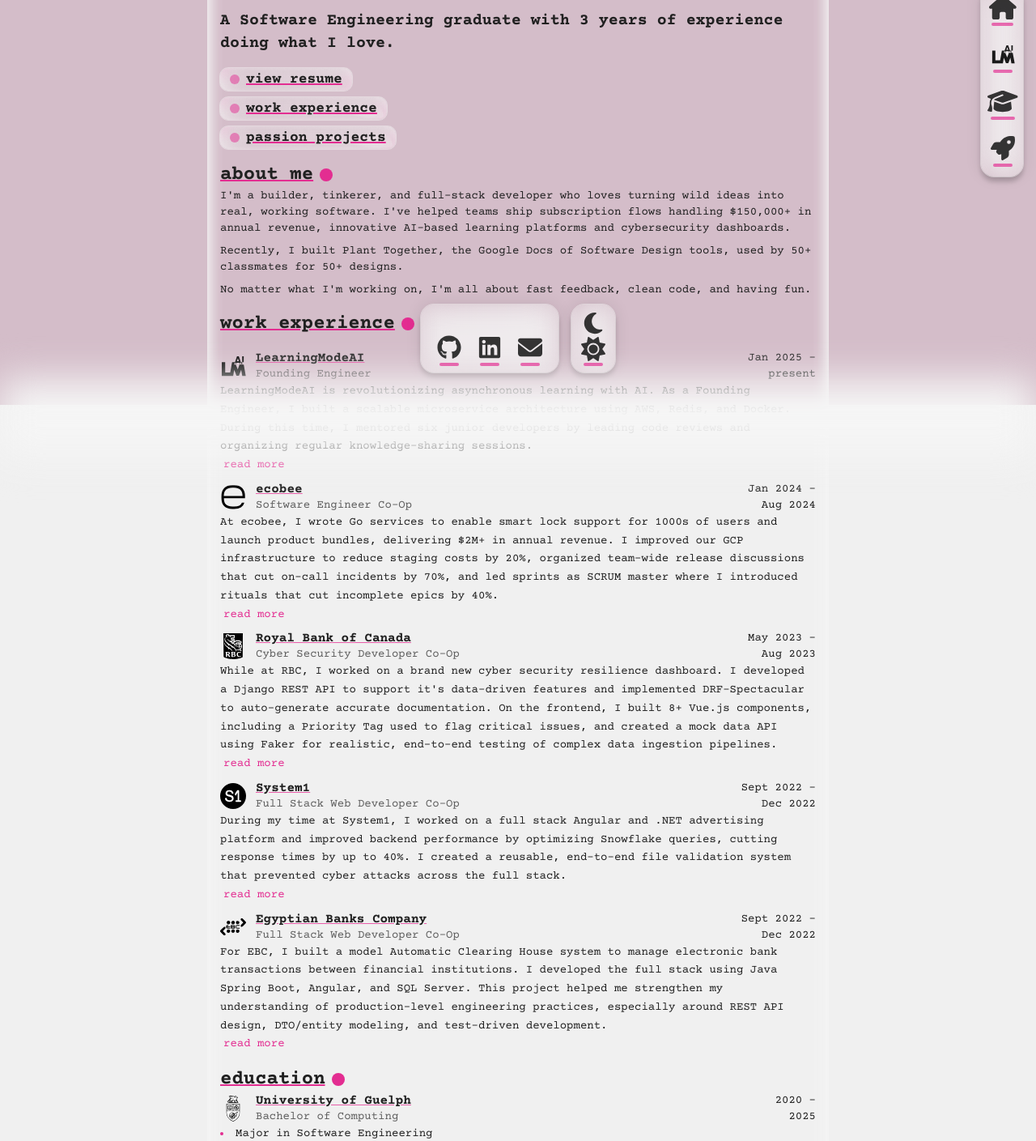
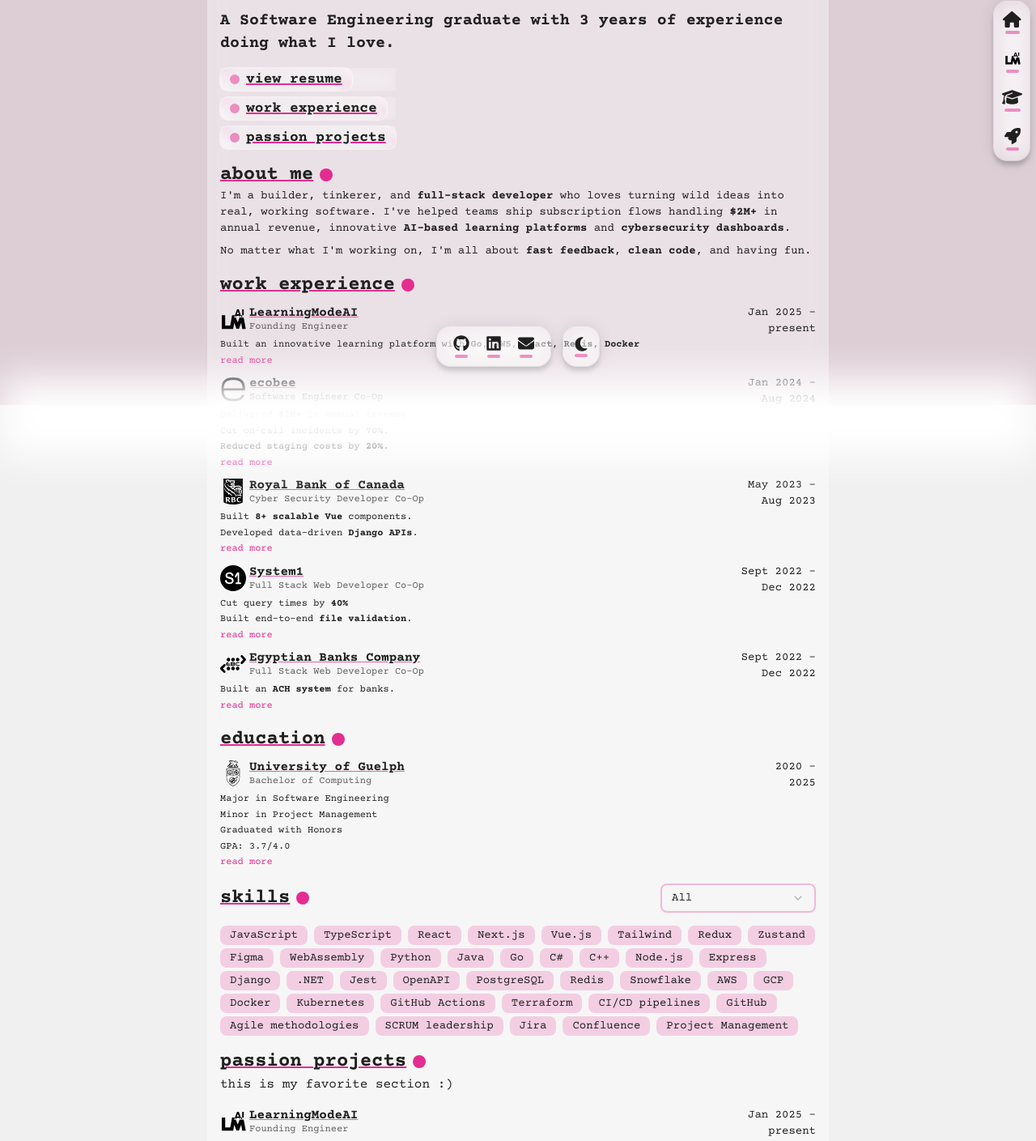
Before and after one commit to nnourr/portfolio-website, a React (Vite) app: page / in a window 1280 px wide. Shown: the part 300-1709 px from the top of the page at 81% size. Built offline with nearby package versions, Linux system fonts and the light colour scheme; a web font is replaced by a local one.

Commit message:
a little less overstimulating

```diff
--- a/src/App.tsx
+++ b/src/App.tsx
@@ -18,7 +18,7 @@
       {/* top bar */}
       <TopBar />
       {/* main content */}
-      <div className="text-contrast inset-shadow-glow dark:inset-shadow-glow/20 mx-auto my-2 flex h-fit min-h-screen w-[95%] flex-col gap-4 rounded-xl px-4 pt-28 pb-4 backdrop-blur-sm md:w-3xl dark:backdrop-blur-xs">
+      <div className="text-contrast bg-secondary/40 dark:inset-shadow-glow/20 mx-auto my-2 flex h-fit min-h-screen w-[95%] flex-col gap-4 rounded-xl px-4 pt-28 pb-4 backdrop-blur-md md:w-3xl dark:backdrop-blur-xs">
         <div className="after:inset-shadow-glow animate-in fade-in relative overflow-hidden rounded-2xl opacity-90 duration-400 after:absolute after:top-0 after:left-0 after:h-full after:w-full">
           <img
             src="/headshotcropped.png"
@@ -59,19 +59,17 @@
         <Section title="about me" className="animate-in fade-in duration-400">
           <div className="flex flex-col gap-2 text-sm">
             <p>
-              I'm a builder, tinkerer, and full-stack developer who loves
-              turning wild ideas into real, working software. I've helped teams
-              ship subscription flows handling $150,000+ in annual revenue,
-              innovative AI-based learning platforms and cybersecurity
-              dashboards.
+              I'm a builder, tinkerer, and <strong>full-stack developer</strong>{' '}
+              who loves turning wild ideas into real, working software. I've
+              helped teams ship subscription flows handling{' '}
+              <strong>$2M+</strong> in annual revenue, innovative{' '}
+              <strong>AI-based learning platforms</strong> and{' '}
+              <strong>cybersecurity dashboards</strong>.
             </p>
             <p>
-              Recently, I built Plant Together, the Google Docs of Software
-              Design tools, used by 50+ classmates for 50+ designs.
-            </p>
-            <p>
-              No matter what I'm working on, I'm all about fast feedback, clean
-              code, and having fun.
+              No matter what I'm working on, I'm all about{' '}
+              <strong>fast feedback</strong>, <strong>clean code</strong>, and
+              having fun.
             </p>
           </div>
         </Section>
@@ -80,7 +78,7 @@
           id="work-exp"
           className="animate-in fade-in duration-400"
         >
-          <div className="mt-4 flex flex-col gap-2">
+          <div className="mt-2 flex flex-col gap-2">
             <Experience
               logoSrc={'/lmai.svg'}
               company={'LearningModeAI'}
@@ -89,13 +87,13 @@
               startDate={'Jan 2025'}
               endDate={'present'}
             >
-              <p>
-                LearningModeAI is revolutionizing asynchronous learning with AI.
-                As a Founding Engineer, I built a scalable microservice
-                architecture using AWS, Redis, and Docker. During this time, I
-                mentored six junior developers by leading code reviews and
-                organizing regular knowledge-sharing sessions.
-              </p>
+              <ul className="marker:text-accent list-inside list-none">
+                <li>
+                  Built an innovative learning platform with <strong>Go</strong>
+                  , <strong>AWS</strong>, <strong>React</strong>,{' '}
+                  <strong>Redis</strong>, <strong>Docker</strong>
+                </li>
+              </ul>
             </Experience>
             <Experience
               logoSrc={'/ecobee.svg'}
@@ -105,15 +103,17 @@
               endDate={'Aug 2024'}
               companyLink={'https://ecobee.com'}
             >
-              <p>
-                At ecobee, I wrote Go services to enable smart lock support for
-                1000s of users and launch product bundles, delivering $2M+ in
-                annual revenue. I improved our GCP infrastructure to reduce
-                staging costs by 20%, organized team-wide release discussions
-                that cut on-call incidents by 70%, and led sprints as SCRUM
-                master where I introduced rituals that cut incomplete epics by
-                40%.
-              </p>
+              <ul className="marker:text-accent list-inside list-none">
+                <li>
+                  Delivered <strong>$2M+</strong> in annual revenue.
+                </li>
+                <li>
+                  Cut on-call incidents by <strong>70%</strong>.
+                </li>
+                <li>
+                  Reduced staging costs by <strong>20%</strong>.
+                </li>
+              </ul>
             </Experience>
             <Experience
               logoSrc={'/rbc.svg'}
@@ -123,16 +123,14 @@
               endDate={'Aug 2023'}
               companyLink={'https://rbc.com'}
             >
-              <p>
-                While at RBC, I worked on a brand new cyber security resilience
-                dashboard. I developed a Django REST API to support it's
-                data-driven features and implemented DRF-Spectacular to
-                auto-generate accurate documentation. On the frontend, I built
-                8+ Vue.js components, including a Priority Tag used to flag
-                critical issues, and created a mock data API using Faker for
-                realistic, end-to-end testing of complex data ingestion
-                pipelines.
-              </p>
+              <ul className="marker:text-accent list-inside list-none">
+                <li>
+                  Built <strong>8+ scalable Vue</strong> components.
+                </li>
+                <li>
+                  Developed data-driven <strong>Django APIs</strong>.
+                </li>
+              </ul>
             </Experience>
             <Experience
               logoSrc={'/system1.svg'}
@@ -142,13 +140,14 @@
               endDate={'Dec 2022'}
               companyLink={'https://system1.com'}
             >
-              <p>
-                During my time at System1, I worked on a full stack Angular and
-                .NET advertising platform and improved backend performance by
-                optimizing Snowflake queries, cutting response times by up to
-                40%. I created a reusable, end-to-end file validation system
-                that prevented cyber attacks across the full stack.
-              </p>
+              <ul className="marker:text-accent list-inside list-none">
+                <li>
+                  Cut query times by <strong>40%</strong>
+                </li>
+                <li>
+                  Built end-to-end <strong>file validation</strong>.
+                </li>
+              </ul>
             </Experience>
             <Experience
               logoSrc={'/ebc.svg'}
@@ -158,15 +157,11 @@
               endDate={'Dec 2022'}
               companyLink={'https://www.egyptianbanks.com/'}
             >
-              <p>
-                For EBC, I built a model Automatic Clearing House system to
-                manage electronic bank transactions between financial
-                institutions. I developed the full stack using Java Spring Boot,
-                Angular, and SQL Server. This project helped me strengthen my
-                understanding of production-level engineering practices,
-                especially around REST API design, DTO/entity modeling, and
-                test-driven development.
-              </p>
+              <ul className="marker:text-accent list-inside list-none">
+                <li>
+                  Built an <strong>ACH system</strong> for banks.
+                </li>
+              </ul>
             </Experience>
           </div>
         </Section>
@@ -182,8 +177,9 @@
             endDate="2025"
             companyLink="https://uoguelph.ca"
             logoSrc="/uog.svg"
+            className="mt-2"
           >
-            <ul className="marker:text-accent list-inside list-disc">
+            <ul className="marker:text-accent list-inside list-none">
               <li>Major in Software Engineering</li>
               <li>Minor in Project Management</li>
               <li>Graduated with Honors</li>
@@ -208,11 +204,14 @@
               endDate={'present'}
             >
               <p>
-                LearningModeAI is revolutionizing asynchronous learning with AI.
-                As a Founding Engineer, I built a scalable microservice
-                architecture using AWS, Redis, and Docker. During this time, I
-                mentored six junior developers by leading code reviews and
-                organizing regular knowledge-sharing sessions.
+                <strong>LearningModeAI</strong> is revolutionizing asynchronous
+                learning with <strong>AI</strong>. As a{' '}
+                <strong>Founding Engineer</strong>, I built a scalable{' '}
+                <strong>microservice architecture</strong> using{' '}
+                <strong>AWS</strong>, <strong>Redis</strong>, and{' '}
+                <strong>Docker</strong>. During this time, I mentored{' '}
+                <strong>six junior developers</strong> by leading code reviews
+                and organizing regular knowledge-sharing sessions.
               </p>
             </Experience>
           </div>
--- a/src/components/Background.tsx
+++ b/src/components/Background.tsx
@@ -9,7 +9,7 @@
 }) => {
   return (
     <div
-      className={` ${className} bg-bg before:bg-pale-accent/30 before:stroke-pale-accent/50 relative z-0 h-fit overflow-hidden before:fixed before:top-0 before:-left-0 before:-z-10 before:h-[100%] before:w-full before:mask-[url("/tic-tac.svg")] before:mask-size-[8vh] before:md:mask-size-[6vh] dark:before:mask-[url("/circuit-board.svg")] dark:before:mask-size-[50vh]`}
+      className={` ${className} before:bg-pale-accent/20 before:stroke-pale-accent/50 bg-bg relative z-0 h-fit overflow-hidden before:fixed before:top-0 before:-left-0 before:-z-10 before:h-[100%] before:w-full before:mask-[url("/tic-tac.svg")] before:mask-size-[8vh] before:md:mask-size-[6vh] dark:before:mask-[url("/circuit-board.svg")] dark:before:mask-size-[50vh]`}
     >
       <div className="z-10">{children}</div>
     </div>
--- a/src/components/BottomBar.tsx
+++ b/src/components/BottomBar.tsx
@@ -1,4 +1,11 @@
-import { faEnvelope, faMoon, faSun } from '@fortawesome/free-solid-svg-icons';
+import {
+  faEnvelope,
+  faGraduationCap,
+  faHome,
+  faMoon,
+  faRocket,
+  faSun,
+} from '@fortawesome/free-solid-svg-icons';
 import { FontAwesomeIcon } from '@fortawesome/react-fontawesome';
 import Button from './Button';
 import Glass from './Glass';
@@ -31,14 +38,18 @@
   const { isScrolling: hide, setIsScrolling } = useScrollStore();
   return (
     <div
-      className={`fixed bottom-0 z-50 mx-auto flex w-full justify-center transition-all duration-150`}
+      className={`fixed bottom-0 z-50 mx-auto flex w-full justify-center rounded-3xl transition-all duration-150`}
       onClick={() => setTimeout(() => setIsScrolling(false), 10)}
     >
       <div
-        className={`flex w-full items-end justify-center gap-4 text-3xl transition-all duration-150 ${!hide ? 'mb-10 opacity-100' : 'mb-4 opacity-90'}`}
+        className={`mb-12 flex w-fit items-end justify-center gap-4 text-xl`}
       >
-        <Glass layered={true} className={`${!hide ? 'h-full' : 'h-1/4'}`}>
-          <div className="text-contrast z-20 flex flex-row items-end gap-5 px-5 py-2 opacity-90">
+        <Glass layered={true} className={`${!hide ? 'h-full' : 'h-3'}`}>
+          <div
+            className={`text-contrast z-20 flex flex-row gap-5 px-5 ${
+              !hide ? 'items-center py-2.5' : 'items-end py-1'
+            }`}
+          >
             {socialLinks.map(link => (
               <a
                 key={link.key}
@@ -47,33 +58,38 @@
                 className="z-20 flex flex-col items-center gap-1"
               >
                 <FontAwesomeIcon className="aspect-square" icon={link.icon} />
-                <div className="bg-accent h-1 w-4/5 rounded-full opacity-75" />
+                <div className="bg-accent h-1 w-4/5 rounded-full opacity-50" />
               </a>
             ))}
           </div>
         </Glass>
-        <Glass layered={true} className={`${!hide ? 'h-full' : 'h-1/4'}`}>
+        <Glass layered={true} className={`${!hide ? 'h-full' : 'h-1/4'} `}>
+          <div
+            className={`text-contrast z-20 flex flex-row gap-5 px-3 ${
+              !hide ? 'items-center py-2.5' : 'items-end py-1'
+            }`}
+          >
             <Button
               onClick={() => {
                 !hide && document.documentElement.classList.toggle('dark');
               }}
               variant="ghost"
-            className="z-20 flex flex-row items-end px-3 py-2 opacity-90"
             >
               <div className="text-contrast flex flex-col items-center gap-0.5">
                 <FontAwesomeIcon
                   icon={faMoon}
                   key="moon"
-                className="z-50 aspect-square dark:hidden"
+                  className="z-50 aspect-square dark:hidden!"
                 />
                 <FontAwesomeIcon
                   icon={faSun}
                   key="sun"
-                className="z-50 hidden aspect-square dark:block"
+                  className="z-50 hidden! aspect-square dark:block!"
                 />
-              <div className="bg-accent h-1 w-4/5 rounded-full opacity-75" />
+                <div className="bg-accent h-1 w-4/5 rounded-full opacity-50" />
               </div>
             </Button>
+          </div>
         </Glass>
       </div>
       <div className="bg-secondary absolute -bottom-16 left-0 h-24 w-full blur-xl" />
--- a/src/components/Experience.tsx
+++ b/src/components/Experience.tsx
@@ -23,7 +23,7 @@
     <div className={`text-contrast ${className}`}>
       {/* Header with logo, company info, and date */}
       <div className="flex items-start justify-between gap-2">
-        <div className="flex items-center gap-3">
+        <div className="flex items-center gap-1">
           {/* Company Logo */}
           {logoSrc && (
             <div className="aspect-square h-8 flex-shrink-0">
@@ -46,7 +46,7 @@
                 company
               )}
             </h3>
-            <p className="text-contrast/70 text-sm">{position}</p>
+            <p className="text-contrast/70 text-xs">{position}</p>
           </div>
         </div>
 
@@ -57,10 +57,10 @@
       </div>
 
       {/* Description */}
-      <div className="text-sm leading-relaxed">
+      <div className="text-xs leading-relaxed">
         {children}
         <a
-          className="text-accent ml-1 text-nowrap"
+          className="text-accent text-nowrap"
           onClick={() => alert('Blog coming soon!')}
         >
           read more
--- a/src/components/NavBar.tsx
+++ b/src/components/NavBar.tsx
@@ -49,17 +49,15 @@
   const { isScrolling: hide, setIsScrolling } = useScrollStore();
   return (
     <div
-      className={`fixed top-[50svh] z-50 h-fit -translate-y-1/2 transition-all duration-300 ${
-        !hide ? 'right-4 w-13' : 'right-2 w-3'
+      className={`fixed top-[50svh] right-2 z-50 h-fit -translate-y-1/2 transition-all duration-300 ${
+        !hide ? 'w-11' : 'w-3'
       }`}
       onClick={() => setTimeout(() => setIsScrolling(false), 10)}
     >
       <Glass layered={true}>
         <div
-          className={`text-contrast z-20 flex flex-col justify-start gap-5 py-3 text-3xl transition-all duration-300 ${
-            !hide
-              ? 'items-center px-2 opacity-90'
-              : 'items-start px-1 opacity-40'
+          className={`text-contrast z-20 flex flex-col justify-start gap-5 py-3 text-xl transition-all duration-300 ${
+            !hide ? 'items-center px-2.5' : 'items-start px-1'
           }`}
         >
           {navLinks.map(link => (
@@ -74,14 +72,14 @@
                 <CyclingIcon
                   icons={workExperienceIcons}
                   intervalMs={2000}
-                  animationType="scale"
-                  className="h-[30px] w-[30px] object-contain dark:invert"
+                  animationType="fade"
+                  className="aspect-square h-[20px] object-contain dark:invert"
                 />
               ) : (
                 <FontAwesomeIcon icon={link.icon} />
               )}
               <div
-                className={`bg-accent rounded-full opacity-75 ${
+                className={`bg-accent rounded-full opacity-50 ${
                   !hide ? 'h-1 w-4/5' : 'h-3/4 w-1'
                 }`}
               />
--- a/src/components/Skills.tsx
+++ b/src/components/Skills.tsx
@@ -124,7 +124,7 @@
         {filteredSkills.map(skill => (
           <div
             key={skill.name}
-            className="bg-accent/50 rounded-md px-3 py-0.5 text-sm font-bold"
+            className="bg-accent/20 rounded-md px-3 py-0.5 text-sm"
           >
             {skill.name}
           </div>
--- a/src/index.css
+++ b/src/index.css
@@ -50,8 +50,6 @@
   --color-popover-foreground: var(--popover-foreground);
   --color-primary: var(--primary);
   --color-primary-foreground: var(--primary-foreground);
-  --color-secondary: var(--secondary);
-  --color-secondary-foreground: var(--secondary-foreground);
   --color-muted: var(--muted);
   --color-muted-foreground: var(--muted-foreground);
   --color-destructive: var(--destructive);
@@ -81,8 +79,6 @@
   --popover-foreground: oklch(0.145 0 0);
   --primary: oklch(0.205 0 0);
   --primary-foreground: oklch(0.985 0 0);
-  --secondary: oklch(0.97 0 0);
-  --secondary-foreground: oklch(0.205 0 0);
   --muted: oklch(0.97 0 0);
   --muted-foreground: oklch(0.556 0 0);
   --destructive: oklch(0.577 0.245 27.325);
@@ -111,8 +107,6 @@
   --popover-foreground: oklch(0.985 0 0);
   --primary: oklch(0.922 0 0);
   --primary-foreground: oklch(0.205 0 0);
-  --secondary: oklch(0.269 0 0);
-  --secondary-foreground: oklch(0.985 0 0);
   --muted: oklch(0.269 0 0);
   --muted-foreground: oklch(0.708 0 0);
   --destructive: oklch(0.704 0.191 22.216);
```
Lines whose indentation alone changed are shown as unchanged.
